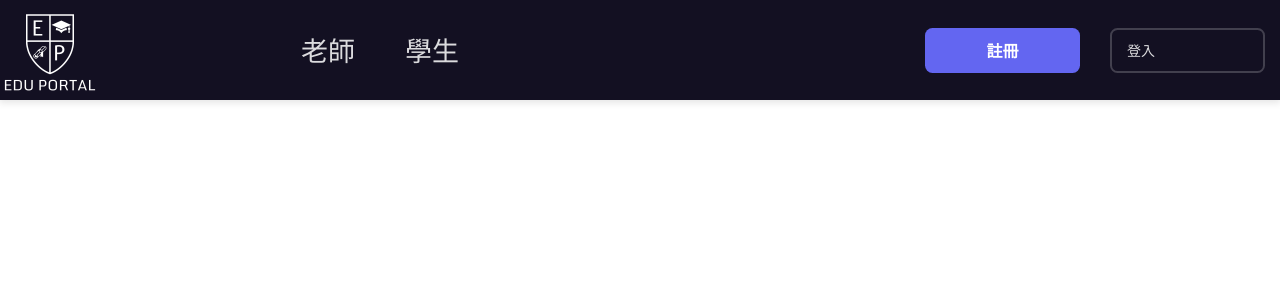
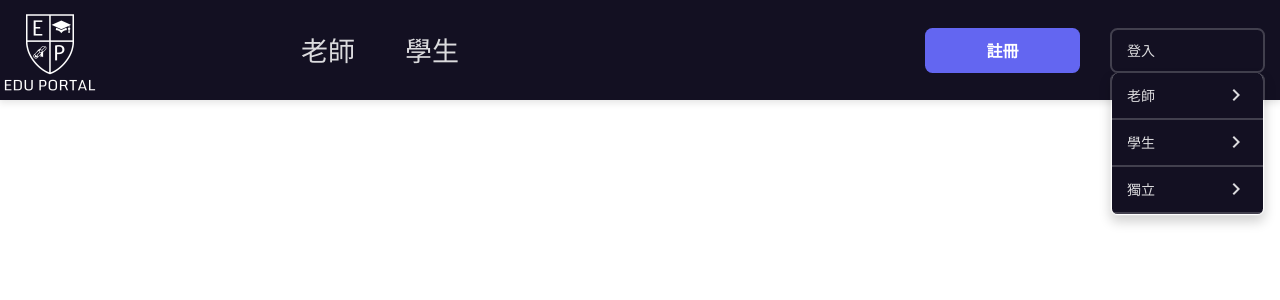
Before and after one commit to timy116/education-portal, a Django app: page / in a window 1280 px wide, after a click on "登入". Shown: the top 300 px of the page. Run offline with Django 3.2, Linux system fonts and the light colour scheme; some libraries are stand-ins or nearby versions.

Commit message:
Finished dropdown menu

```diff
--- a/backend/static/css/main.css
+++ b/backend/static/css/main.css
@@ -75,6 +75,61 @@ img {
 	line-height: 1;
 	content: "\e5cf";
 	font-family: "Material Icons Outlined";
+}
+
+.dropdown-menu {
+	color: rgba(255, 255, 255, .85);
+	border: 2px solid rgba(255, 255, 255, 0.2);
+	border-radius: 0.75rem;
+	border-top: 0;
+	font-weight: 300;
+	margin: 0;
+	max-height: 300px;
+	min-width: 0;
+	overflow: auto;
+	padding: 0;
+}
+
+.dropdown-menu .dropdown-menu__option .button--regular {
+	color: rgba(255, 255, 255, .85) !important;
+	line-height: 2.5rem;
+	padding: 1rem 1.5rem 1rem 1.5rem;
+	align-items: center;
+	background: #131022;
+	border-bottom: 2px solid rgba(255, 255, 255, 0.2);
+	display: flex;
+	justify-content: space-between;
+	margin: 0;
+}
+
+.button--header--login,
+.dropdown-menu__option__text {
+	transition: color .2s ease-in-out, background-color .2s ease-in-out, border-color .2s ease-in-out;
+}
+
+.button--header--login:hover .dropdown__text,
+.dropdown-menu .dropdown-menu__option .button--regular:hover .dropdown-menu__option__text,
+.dropdown-menu .dropdown-menu__option .button--regular:focus .dropdown-menu__option__text,
+.dropdown-menu .dropdown-menu__option .button--regular:active .dropdown-menu__option__text {
+	color: #6366f1;
+	text-decoration: none;
+	outline: 0;
+}
+
+.material-icons-outlined {
+	color: rgba(255, 255, 255, .85) !important;
+	font-family: 'Material Icons Outlined';
+	font-weight: normal;
+	font-style: normal;
+	font-size: 24px;
+	line-height: 1;
+	letter-spacing: normal;
+	text-transform: none;
+	display: inline-block;
+	white-space: nowrap;
+	word-wrap: normal;
+	direction: ltr;
+	-webkit-font-smoothing: antialiased;
 }
 
 /* menu end */
@@ -221,6 +276,10 @@ img {
 		width: 155px;
 		height: 45px;
 	}
+
+	.header__login-options-dropdown-menu {
+		width: 100%;
+	}
 }
 
 @media (min-width: 768px) {
--- a/backend/templates/portal/components/header.html
+++ b/backend/templates/portal/components/header.html
@@ -26,6 +26,28 @@
 					data-toggle="dropdown" aria-expanded="false">
 					<div class="dropdown__text">登入</div>
 				</button>
+
+				{% comment %} dropdown-menu {% endcomment %}
+				<ul class="dropdown-menu header__login-options-dropdown-menu">
+					<li class="dropdown-menu__option">
+						<a href="#" class="button--regular" aria-labelledby="Teacher">
+							<div class="dropdown-menu__option__text">老師</div>
+							<span class="material-icons-outlined">chevron_right</span>
+						</a>
+					</li>
+					<li class="dropdown-menu__option">
+						<a href="#" class="button--regular" aria-labelledby="Student">
+							<div class="dropdown-menu__option__text">學生</div>
+							<span class="material-icons-outlined">chevron_right</span>
+						</a>
+					</li>
+					<li class="dropdown-menu__option">
+						<a href="#" class="button--regular" aria-labelledby="Independent">
+							<div class="dropdown-menu__option__text">獨立</div>
+							<span class="material-icons-outlined">chevron_right</span>
+						</a>
+					</li>
+				</ul>
 			</div>
 		</div>
 	</div>
```
